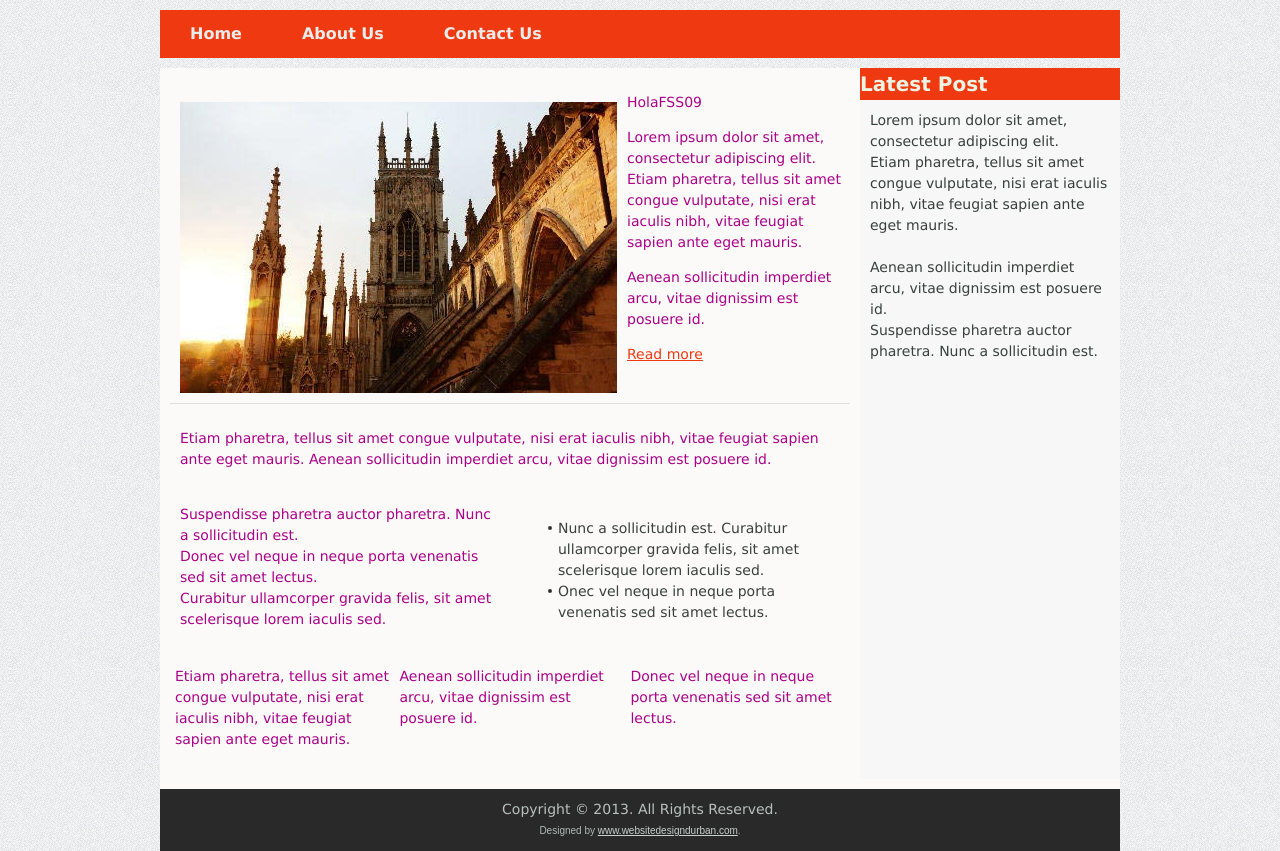
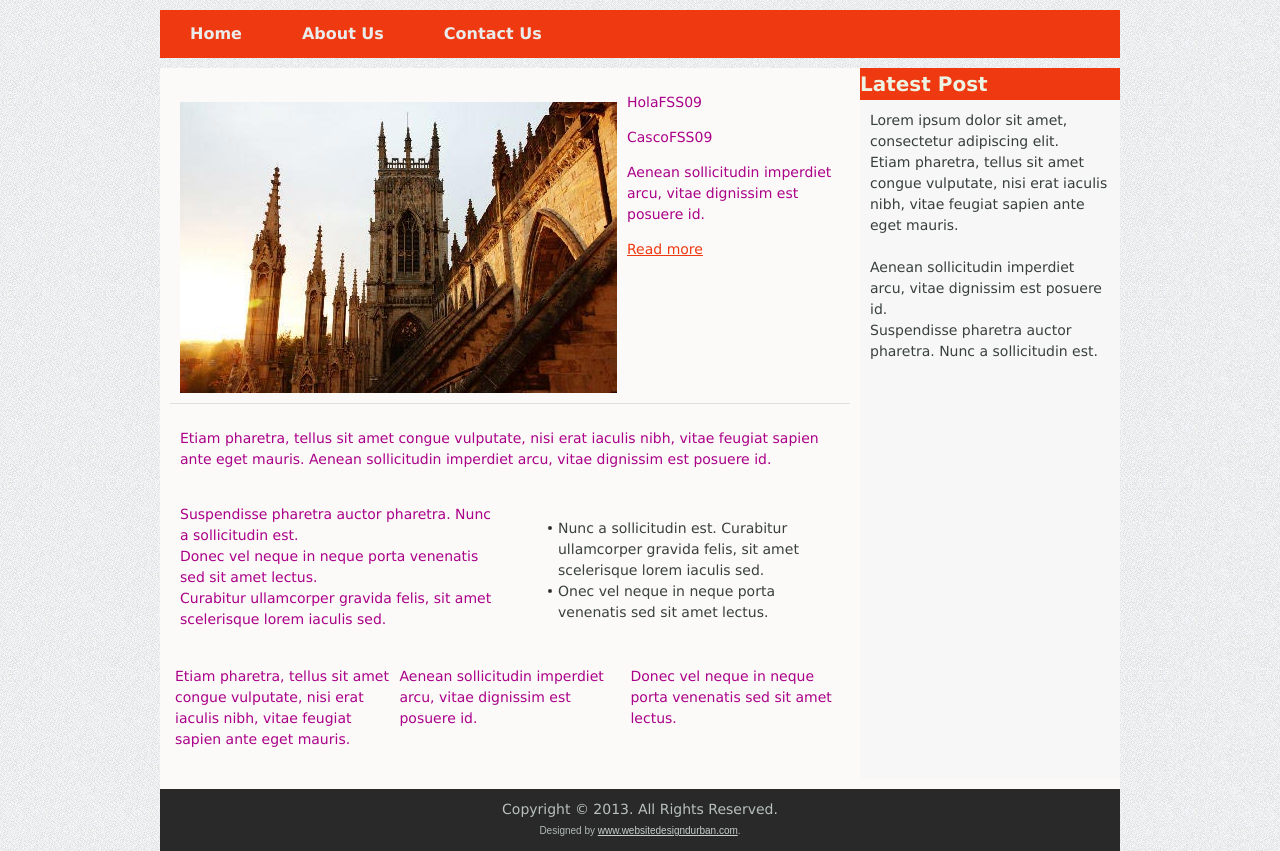
Before and after one commit to SergioFernandezSeijas/yakuza-FSS09, a plain HTML site: page index.html in a window 1280 px wide. Drawn offline with Linux system fonts and the light colour scheme.

Commit message:
Cambio 1

```diff
--- a/index.html
+++ b/index.html
@@ -61,7 +61,7 @@
     <div class="layout-cell layout-item-0" style="width: 100%;">
         <p><img src="./images/york-minster-at-sunset-2.jpg" alt="an image" id="preview-image" name="preview-image" width="437" height="291" /></p>
         <p>HolaFSS09</p>
-        <p>Lorem ipsum dolor sit amet, consectetur adipiscing elit. Etiam pharetra, tellus sit amet congue vulputate, nisi erat iaculis nibh, vitae feugiat sapien ante eget mauris. </p>
+        <p>CascoFSS09</p>
 
         <p>Aenean sollicitudin imperdiet arcu, vitae dignissim est posuere id.</p>
 
```
